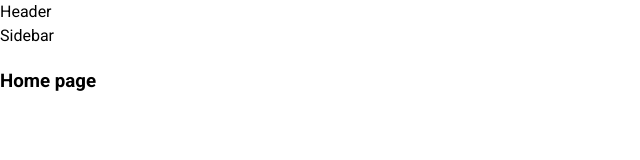
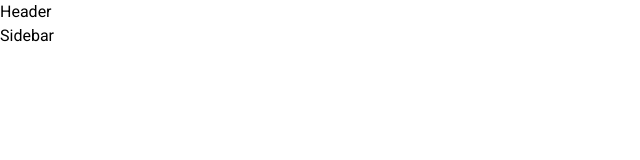
Before and after one commit to cjmax9x/tiktok, a React (Create React App) app: page / in a window 1280 px wide. Shown: the top 160 px of the page, without its empty margins (0-640 px from the left). Built offline with nearby package versions, Linux system fonts and the light colour scheme.

Commit message:
component change

```diff
--- a/src/App.js
+++ b/src/App.js
@@ -15,18 +15,7 @@ function App() {
                         } else if (item.layout === null) {
                             Layout = Fragment;
                         }
-                        const Page = item.component;
-                        return (
-                            <Route
-                                key={index}
-                                path={item.path}
-                                element={
-                                    <Layout>
-                                        <Page />
-                                    </Layout>
-                                }
-                            />
-                        );
+                        return <Route key={index} path={item.path} element={<Layout>{item.component}</Layout>} />;
                     })}
                 </Routes>
             </div>
```
Also changed, not shown: src/routes/index.js (+4 -4 lines).
